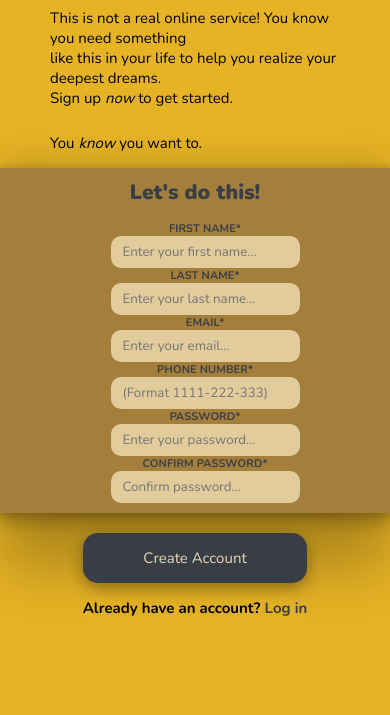
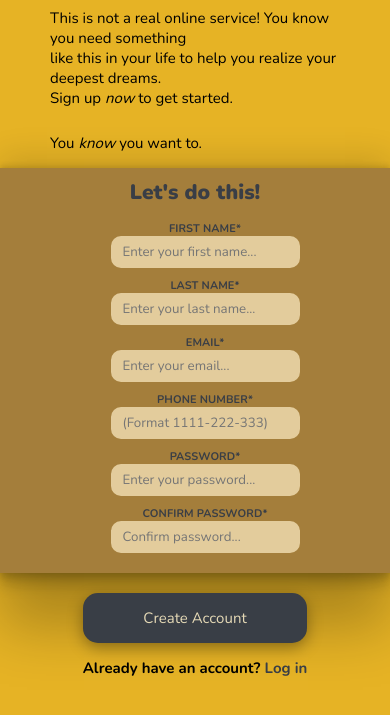
Before and after one commit to Maiorusergiu/Sign-up-Form, a plain HTML site: page index.html in a window 390 px wide. Shown: the part 233-948 px from the top of the page. Drawn offline with nearby package versions, Linux system fonts and the light colour scheme; a web font is replaced by a local one.

Commit message:
margin-bottom form

```diff
--- a/style.css
+++ b/style.css
@@ -260,4 +260,7 @@ input:valid{
         margin: 0;
         text-align: center;
     }
+    .form-row{
+        margin-bottom: 10px;
+    }
 }
```
